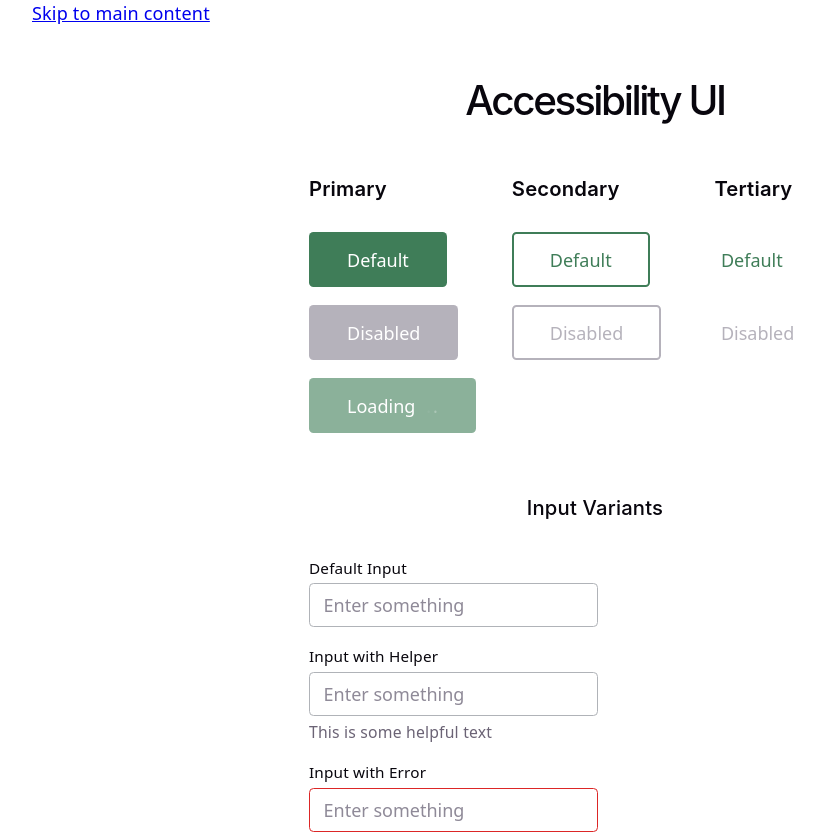
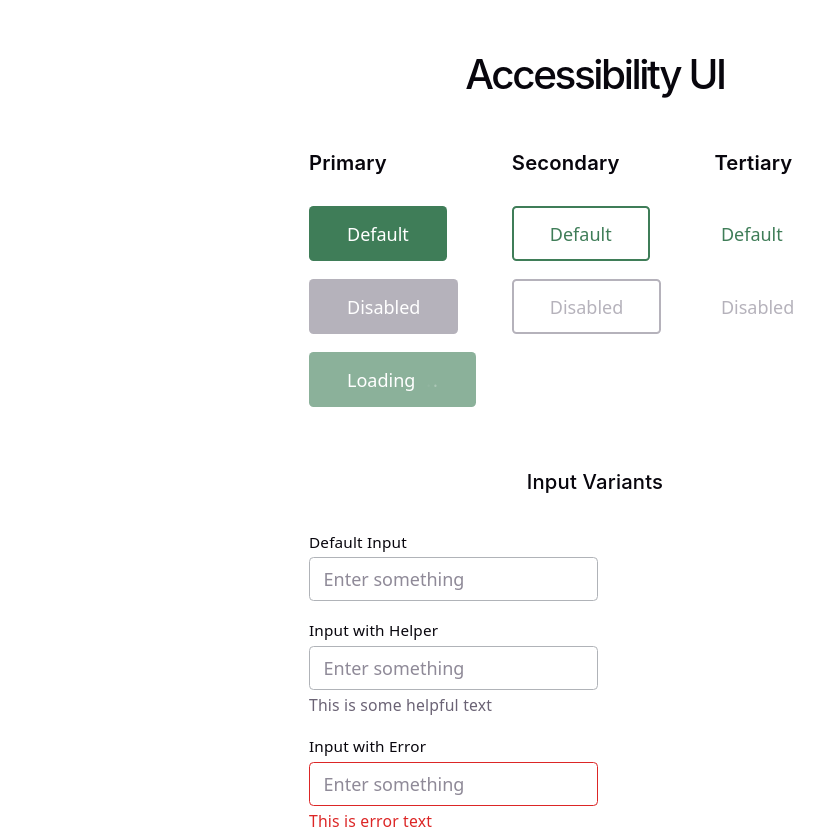
Before and after one commit to lynnerang/access-ui, a React (Vite) app: page / in a window 1280 px wide. Shown: the top 834 px of the page, without its empty margins (45-869 px from the left). Built offline with nearby package versions, Linux system fonts and the light colour scheme.

Commit message:
Hide skip link until focused

```diff
--- a/src/components/Button/Button.scss
+++ b/src/components/Button/Button.scss
@@ -90,6 +90,21 @@
   border: 0;
 }
 
+.skip-link {
+  position: absolute;
+  top: -45px;
+  left: 0;
+  background: #000;
+  color: #fff;
+  padding: 8px 12px;
+  z-index: 100;
+  text-decoration: none;
+}
+
+.skip-link:focus {
+  top: 0;
+}
+
 .btn--primary {
   background: vars.$accent;
   color: white;
--- a/src/components/Button/Button.tsx
+++ b/src/components/Button/Button.tsx
@@ -40,7 +40,7 @@ export const Button = ({
               <span>.</span>
             </span>
           </span>
-          <span id={loadingId} className="sr-only">
+          <span id={loadingId} className="skip-link">
             Please wait while the action is being processed.
           </span>
         </>
```
